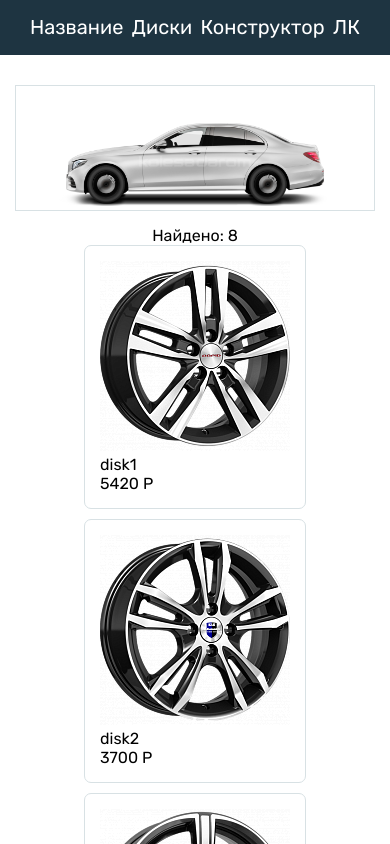
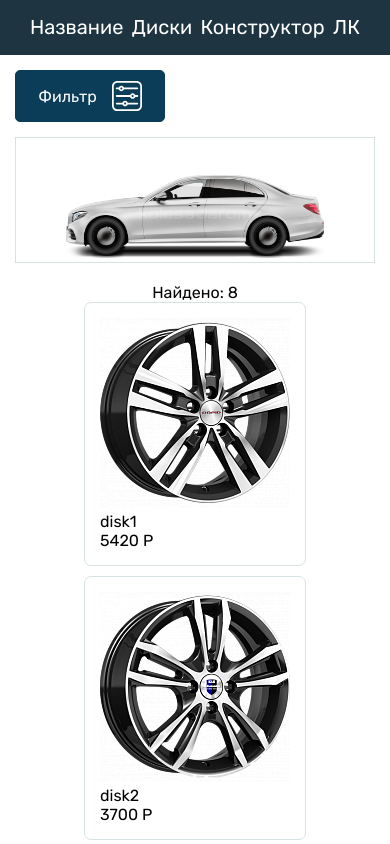
Before and after one commit to krai54rus/disks_shop, a React (Create React App) app: page /constructor in a window 390 px wide. Shown: the top 844 px of the page. Built offline with nearby package versions, Linux system fonts and the light colour scheme.

Commit message:
начал фильтр по роутам

```diff
--- a/src/App.css
+++ b/src/App.css
@@ -454,6 +454,9 @@ a{
   .catalog-wrapper{
     flex-direction: column;
   }
+  .constructor-wrapper-auto {
+    flex-direction: column;
+  }
   .catalog-filter{
     position: absolute;
     width: 100%;
@@ -526,6 +529,7 @@ a{
 /* CONSTRUCTOR */
 .constructor-wrapper{
   margin-top: 15px;
+  position: relative;
 }
 .constructor-wrapper-auto {
   display: flex;
@@ -558,8 +562,11 @@ a{
   height: 100%;
 }
 @media(max-width:1279px){
-  .constructor-wrapper-auto{
-    padding: 15px;
+  .constr-pic{
+    margin: 15px;
+  }
+  .constr-section{
+    padding: 5px;
   }
 }
 .constr-img-disk{
--- a/src/components/Content.js
+++ b/src/components/Content.js
@@ -14,7 +14,7 @@ function Content(){
                 <Route exact path="/">
                     <MainPage />
                 </Route>
-                <Route path="/catalog">
+                <Route path="/catalog/:marka?/:model?">
                     <CatalogPage />
                 </Route>
                 <Route path="/constructor">
--- a/src/components/catalog/CatalogFilterMobile.js
+++ b/src/components/catalog/CatalogFilterMobile.js
@@ -18,8 +18,8 @@ function CatalogFilterMobile(props){
                     <div className="mobile-button_img">
                       {
                         props.showFilter
-                        ? <img src="./img/filter.svg" alt="" />
-                        : <img src="./img/filter-white.svg" alt="" />
+                        ? <img src="/img/filter.svg" alt="" />
+                        : <img src="/img/filter-white.svg" alt="" />
                       }
                     </div>
                   </div>
--- a/src/components/catalog/CatalogSection.js
+++ b/src/components/catalog/CatalogSection.js
@@ -13,7 +13,7 @@ function CatalogSection(props){
                             <div key={index} className="catalog-disks__list_item">
                                 <div className="catalog-disks__list_item-top">
                                     <div className="catalog-disks__list_item-img">
-                                        <img src={`./img/${item.name}.png`} alt=""/>
+                                        <img src={`/img/${item.name}.png`} alt=""/>
                                     </div>
                                     <div className="catalog-disks__list_item-name">
                                         <span>{ item.name }</span>
--- a/src/components/constructor/ConstructorFilter.js
+++ b/src/components/constructor/ConstructorFilter.js
@@ -20,9 +20,18 @@ function ConstructorFilter(props){
     function pickModel(name){
         let pickModel = modelsArr.filter(model => model.name === name);
         setCurModel(pickModel[0]);
+        // if (currModel) {
+        props.setPicture(pickModel[0]);
+        props.toggleFilter(false);
+        // }
+    }
+    function sbrosFilter (){
+        setCurModel({});
+        setModels([]);
     }
     return (
-        <div className="catalog-filter">
+        <div className={`catalog-filter ${props.showFilter ? "filter-show" : ""}`}>
+            <div className="catalog-filer__overlay" onClick={() => props.toggleFilter(false)}></div>
             <div className="catalog-filter__list">
                 <div className="catalog-filter__list-section">
                     <div className="catalog-filter__list-section_title">
@@ -32,7 +41,7 @@ function ConstructorFilter(props){
                     <FilterAuto name="Модель" item={modelsArr} pickFunction={pickModel}/>
 
                     <div className="catalog-filter__list-section_btn">
-                        <div className="filter-btn" onClick={() => props.setPicture(currModel)}>Применить</div>
+                        <div className="filter-btn" onClick={() => sbrosFilter()}>Сбросить</div>
                     </div>
                 </div>
             </div>
--- a/src/components/main/MainDisks.js
+++ b/src/components/main/MainDisks.js
@@ -30,14 +30,14 @@ function MainDisks(props){
                     {
                         diskArr.length > 0 &&
                         diskArr.map((item,index)=>
-                            <div key={index} className="main-disks__list_item">
+                            <Link to="/catalog/BMW/x5/" key={index} className="main-disks__list_item">
                                 <div className="main-disks__list_item-img">
                                     <img src={`./img/${item.img}`} alt=""/>
                                 </div>
                                 <div className="main-disks__list_item-text">
                                     <span>{item.name}</span>
                                 </div>
-                            </div>
+                            </Link>
                         )
                     }
                 </div>
--- a/src/components/pages/ConstructorPage.js
+++ b/src/components/pages/ConstructorPage.js
@@ -2,6 +2,7 @@ import React, { useState } from 'react';
 import ConstructorFilter from '../constructor/ConstructorFilter';
 import ConstructorPicture from '../constructor/ConstructorPicture';
 import ConstructorDisks from '../constructor/ConstructorDisks';
+import CatalogFilterMobile from '../catalog/CatalogFilterMobile';
 function ConstructorPage(){
     const [diskArr,setDisk] = useState([
         {"name":"disk1","constrImg":"constr-disk4.png","price":"5420"},
@@ -22,12 +23,17 @@ function ConstructorPage(){
     function setPicture(modelObj){
         setPicModel(modelObj);
     }
+    const [showFilter,toggleFilter] = useState(false);
+    function toggleFilterFunc(show = false) {
+        toggleFilter(show);
+    }
     return(
         <div className="constructor-page">
             <div className="container">
                 <div className="constructor-wrapper">
                     <div className="constructor-wrapper-auto">
-                        <ConstructorFilter setPicture={setPicture} />
+                        <CatalogFilterMobile showFilter={showFilter} toggleFilter={toggleFilterFunc} />
+                        <ConstructorFilter showFilter={showFilter} toggleFilter={toggleFilterFunc} setPicture={setPicture} />
                         <ConstructorPicture pictureModel={pictureModel} disk={diskApp}/>
                     </div>
                     <div className="constructor-wrapper-disks">
```
